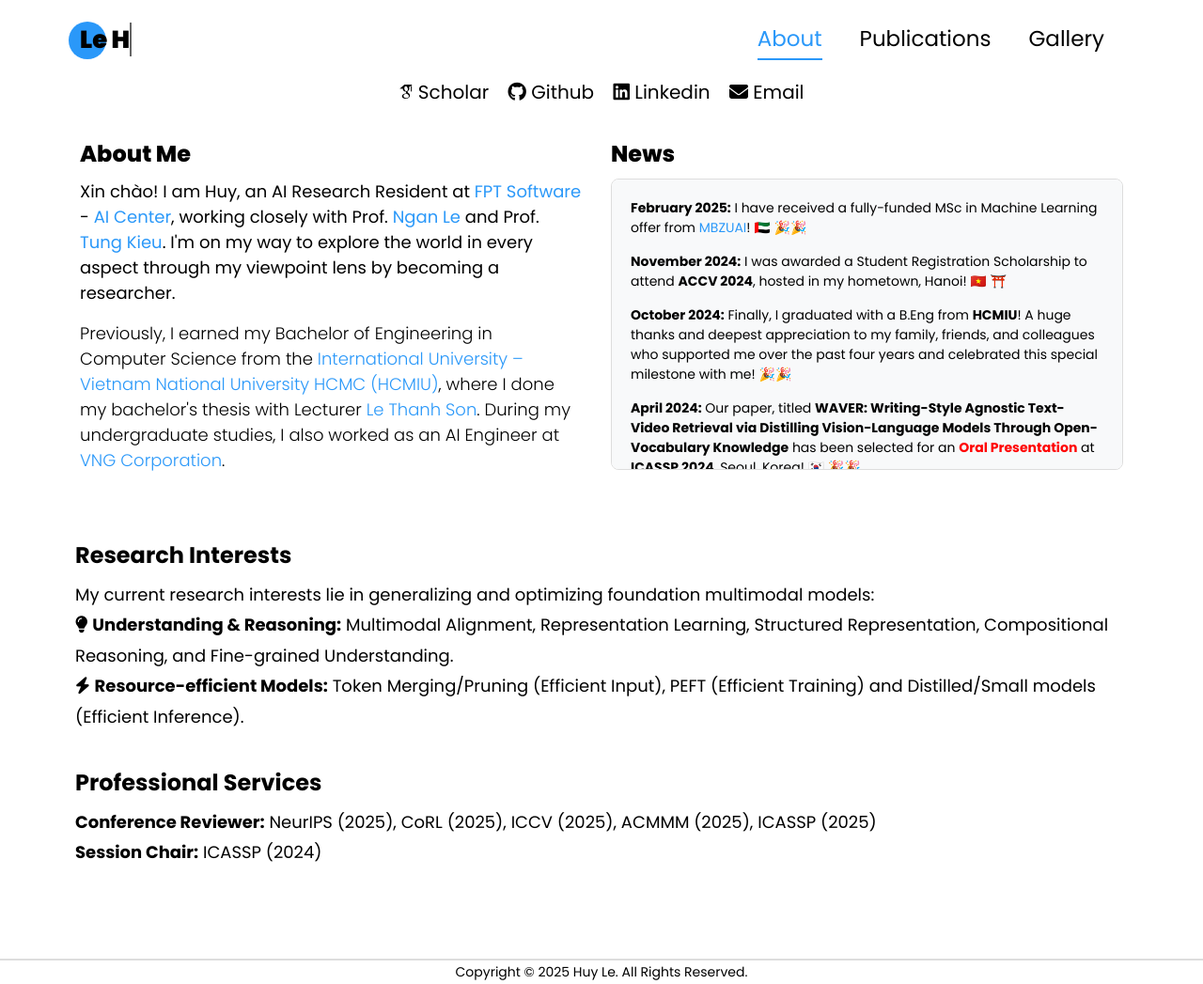
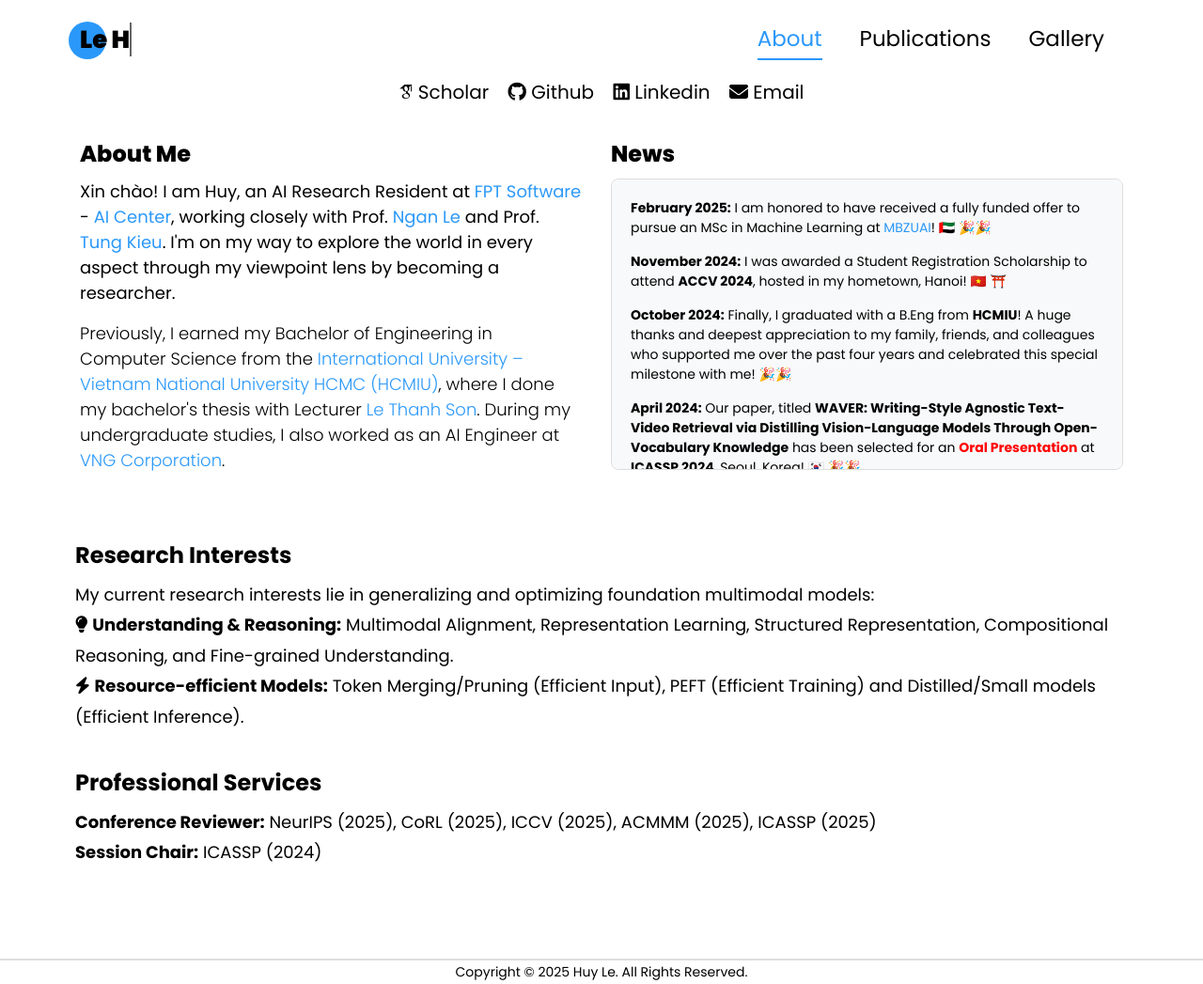
Before and after one commit to lehuy1611/lehuy1611.github.io, a Jekyll site: the page index.html, which Jekyll copies as it is, in a window 1280 px wide. Shown: the whole page at 94% size. Built offline with Jekyll 4.4.1, drawn with Linux system fonts in a browser that asks for light colours; some web fonts are replaced.

Commit message:
Update index.html

```diff
--- a/index.html
+++ b/index.html
@@ -154,7 +154,7 @@
                             </li> -->
 			    <li style="margin-bottom: 15px; display: flex; align-items: center;">
                                 <span>
-                                    <strong>February 2025:</strong> I have received a fully-funded MSc in Machine Learning offer from <a href="https://mbzuai.ac.ae/" rel="permalink">MBZUAI</a>! 🇦🇪 🎉🎉
+                                    <strong>February 2025:</strong> I am honored to have received a fully funded offer to pursue an MSc in Machine Learning at <a href="https://mbzuai.ac.ae/" rel="permalink">MBZUAI</a>! 🇦🇪 🎉🎉
                                 </span>
                             </li>
                             <li style="margin-bottom: 15px; display: flex; align-items: center;">
```
